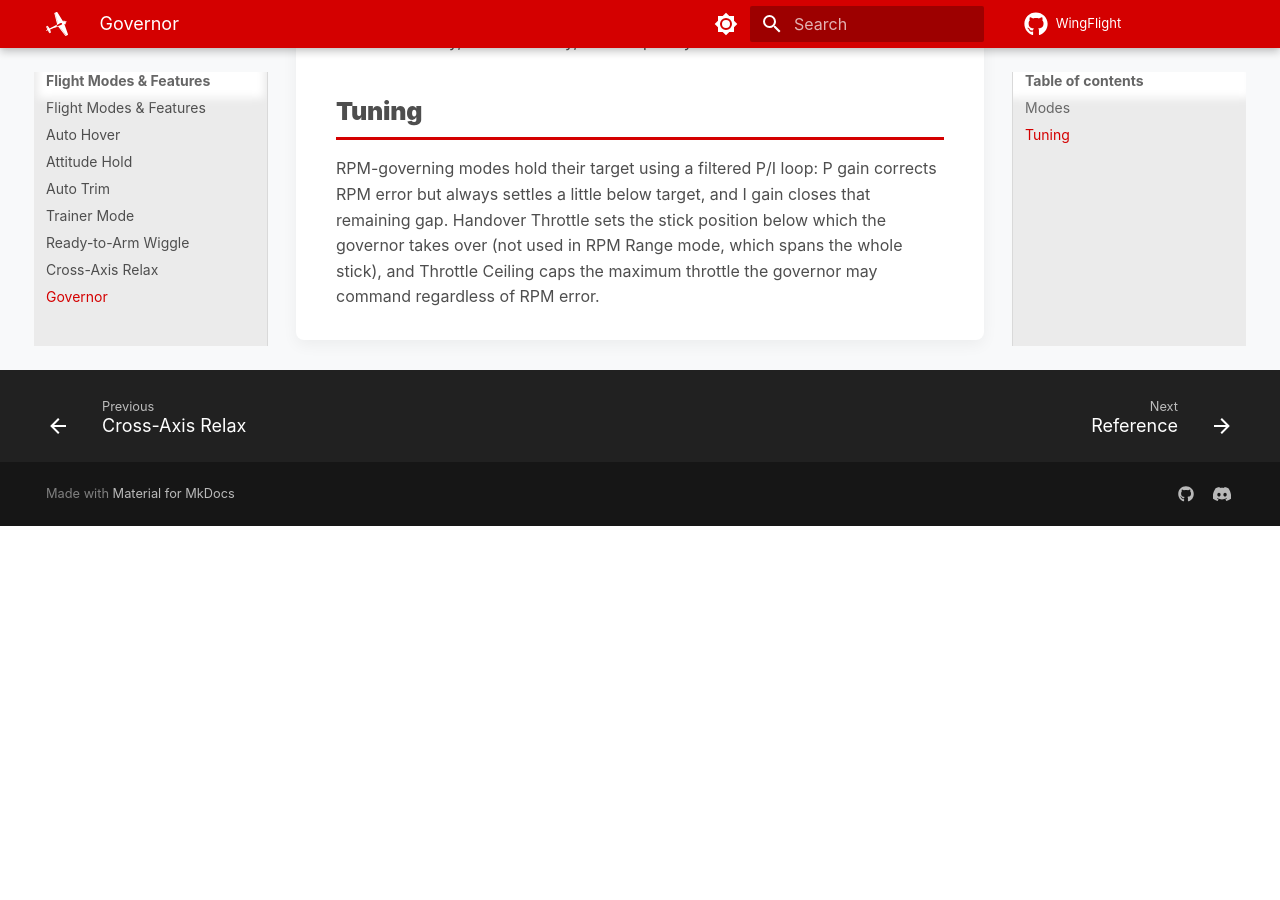
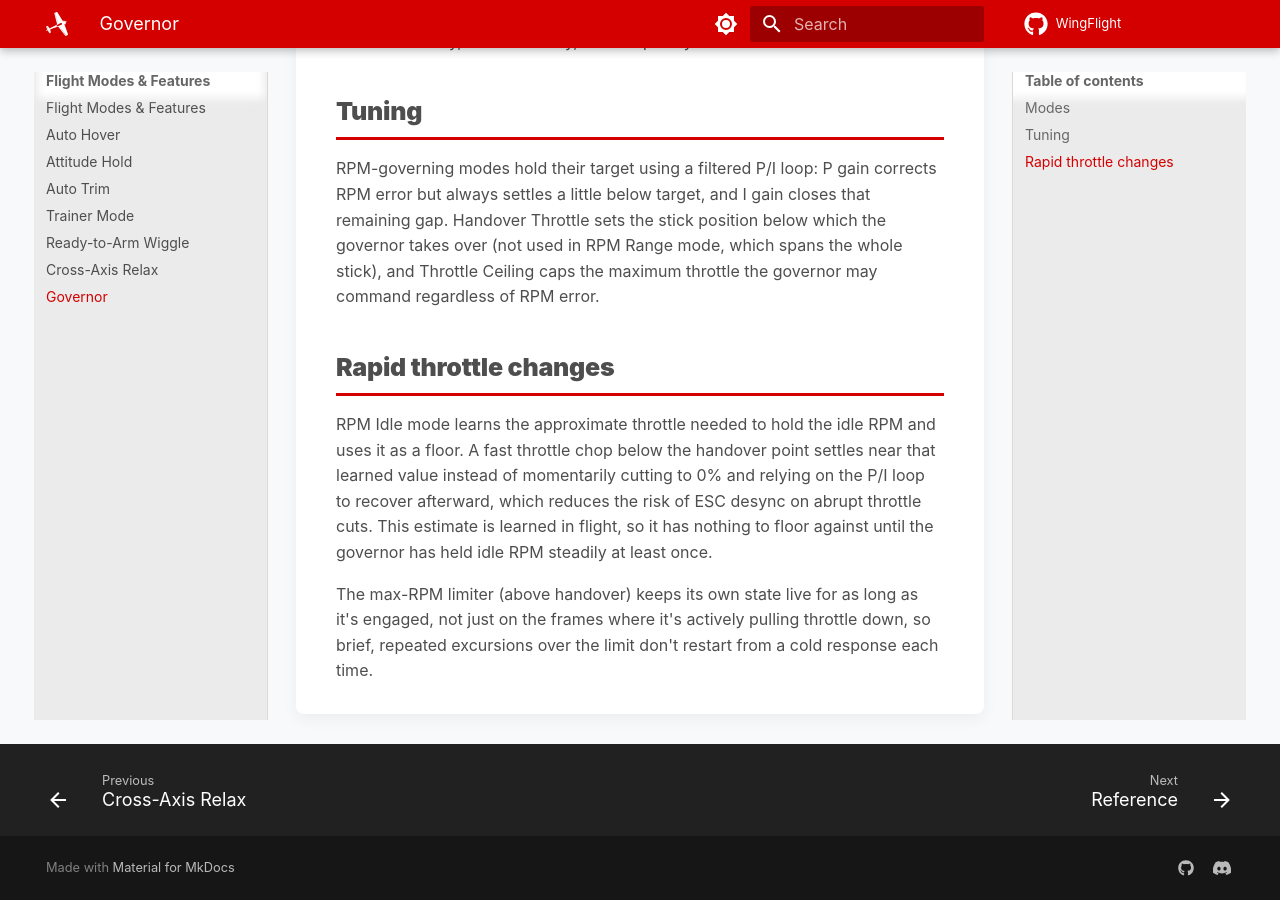
Before and after one commit to WingFlight/wingflight-docs, an MkDocs documentation site: the page built from docs/flight-modes/governor.md, in a window 1280 px wide and 900 px high, scrolled down 912 px. Built offline with MkDocs 1.6.1 and Material for MkDocs 9.7.7, drawn with Linux system fonts in a browser that asks for light colours; before the commit the page ends 1438 px from its top, so only the background shows below that.

Commit message:
Document governor behavior on rapid throttle changes
Companion doc update for the firmware's governor-min-rpm-hold-throttle
branch: RPM Idle mode now learns and floors at the throttle needed to
hold idle RPM, avoiding an ESC cut on a fast throttle chop, and the
max-RPM limiter no longer cold-resets its state on frames where it
isn't actively correcting.

```diff
--- a/docs/flight-modes/governor.md
+++ b/docs/flight-modes/governor.md
@@ -32,3 +32,18 @@ closes that remaining gap. Handover Throttle sets the stick position below
 which the governor takes over (not used in RPM Range mode, which spans the
 whole stick), and Throttle Ceiling caps the maximum throttle the governor
 may command regardless of RPM error.
+
+## Rapid throttle changes
+
+RPM Idle mode learns the approximate throttle needed to hold the idle RPM
+and uses it as a floor. A fast throttle chop below the handover point
+settles near that learned value instead of momentarily cutting to 0% and
+relying on the P/I loop to recover afterward, which reduces the risk of ESC
+desync on abrupt throttle cuts. This estimate is learned in flight, so it
+has nothing to floor against until the governor has held idle RPM steadily
+at least once.
+
+The max-RPM limiter (above handover) keeps its own state live for as long
+as it's engaged, not just on the frames where it's actively pulling
+throttle down, so brief, repeated excursions over the limit don't restart
+from a cold response each time.
```
